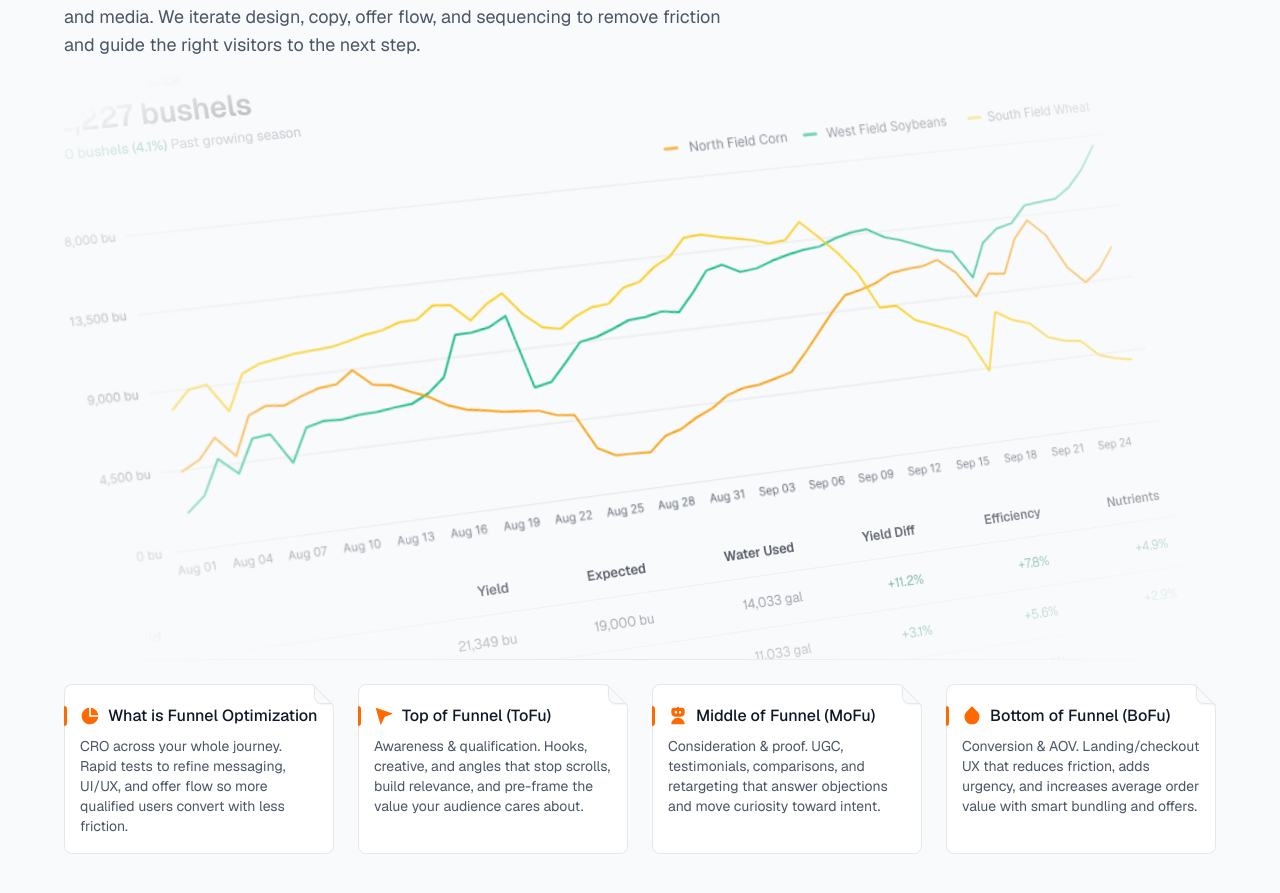
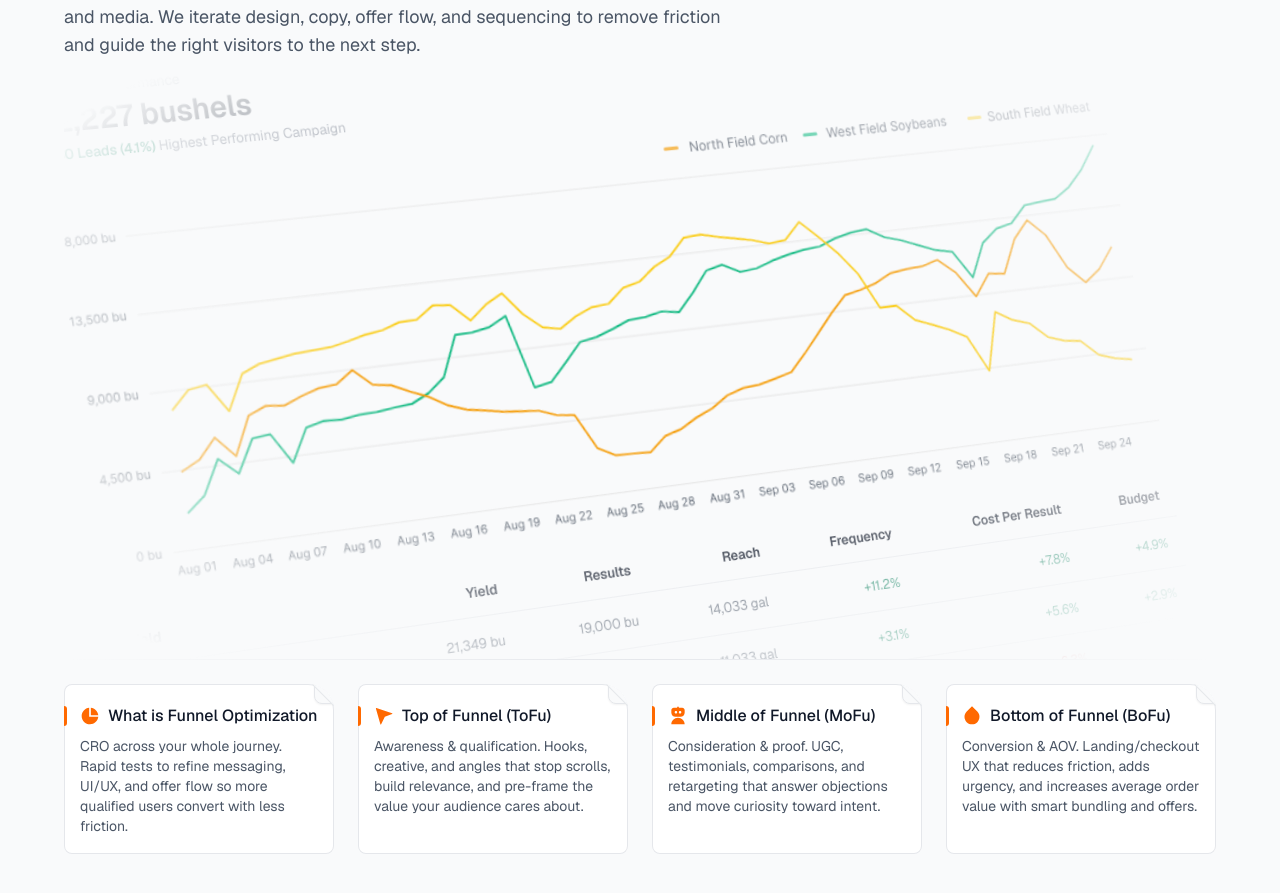
Before and after one commit to telluricaquarian/aclr77, a Next.js app: page / in a window 1280 px wide. Shown: the part 4662-5555 px from the top of the page. Built offline with nearby package versions, Linux system fonts and the light colour scheme.

Commit message:
Update AnalyticsIllustration (FieldPerformance): change table headers and metrics to reflect Meta Ads data

```diff
--- a/src/components/ui/AnalyticsIllustration.tsx
+++ b/src/components/ui/AnalyticsIllustration.tsx
@@ -54,8 +54,8 @@ export default function FieldPerformance() {
           32,227 bushels
         </p>
         <p className="mt-1 text-sm font-medium">
-          <span className="text-emerald-700">+430 bushels (4.1%)</span>{" "}
-          <span className="font-normal text-gray-500">Past growing season</span>
+          <span className="text-emerald-700">+430 Leads (4.1%)</span>{" "}
+          <span className="font-normal text-gray-500">Highest Performing Campaign</span>
         </p>
         <LineChartIllustration className="mt-8 w-full min-w-200 shrink-0" />
 
@@ -66,19 +66,19 @@ export default function FieldPerformance() {
                 <TableHeaderCell>Field</TableHeaderCell>
                 <TableHeaderCell className="text-right">Yield</TableHeaderCell>
                 <TableHeaderCell className="text-right">
-                  Expected
+                  Results
                 </TableHeaderCell>
                 <TableHeaderCell className="text-right">
-                  Water Used
+                  Reach
                 </TableHeaderCell>
                 <TableHeaderCell className="text-right">
-                  Yield Diff
+                  Frequency
                 </TableHeaderCell>
                 <TableHeaderCell className="text-right">
-                  Efficiency
+                  Cost Per Result
                 </TableHeaderCell>
                 <TableHeaderCell className="text-right">
-                  Nutrients
+                  Budget
                 </TableHeaderCell>
               </TableRow>
             </TableHead>
```
